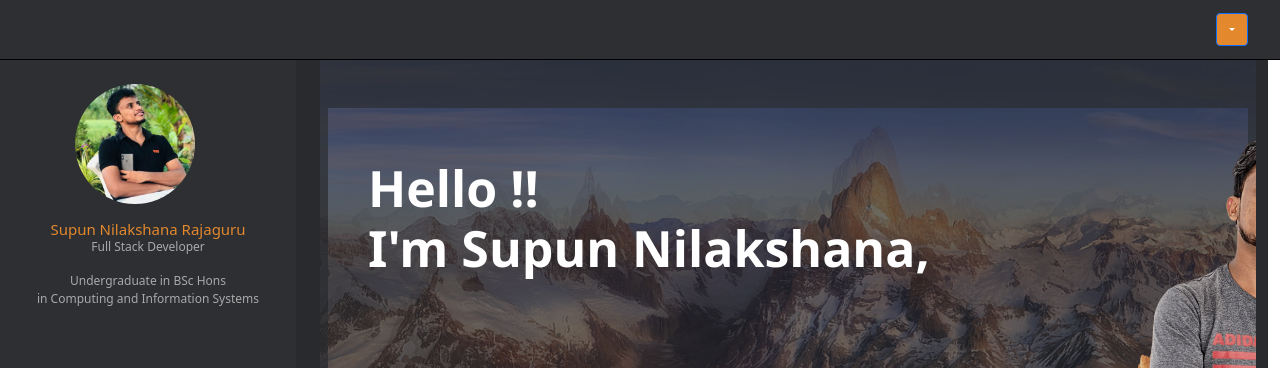
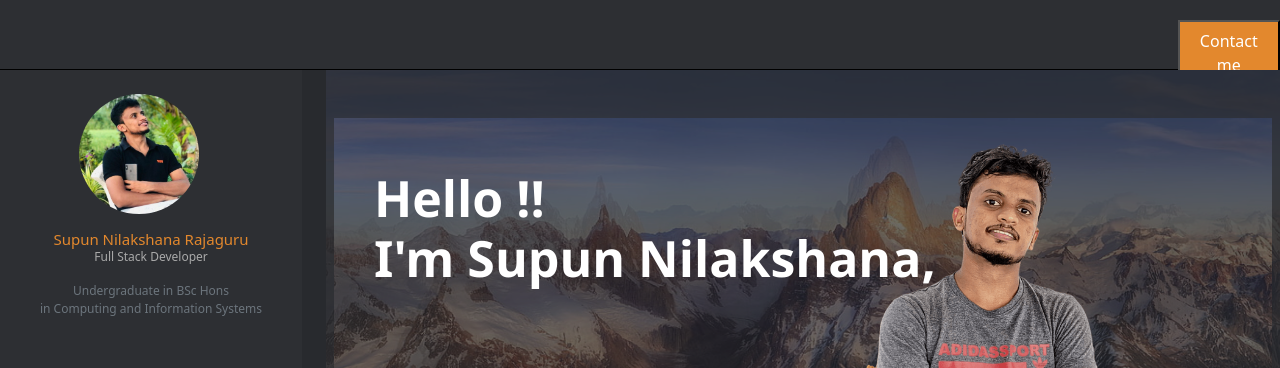
Before and after one commit to Dinithirathnayaka/profile-site, a React (Create React App) app: page / in a window 1280 px wide. Shown: the top 368 px of the page. Built offline with nearby package versions, Linux system fonts and the light colour scheme.

Commit message:
updated navbar button

```diff
--- a/src/App.css
+++ b/src/App.css
@@ -9,7 +9,7 @@ body {
 }
 .header-bar {
   width: 100%;
-  height: 60px;
+  height: 70px;
   background-color: #2d2f33;
   border-bottom: 1px solid black;
   /* padding-left: 85vw; */
@@ -17,12 +17,24 @@ body {
   padding-bottom: 2.5vh;
 }
 
-#dropdown-basic {
-  margin-left: 95%;
-  font-size: 13px;
+.header-bar .conh {
+  width: auto;
+  height: auto;
+  padding: 7px;
   background-color: #e3882d;
-  text-decoration: none;
-  margin-top: -1vh;
+  color: #fff;
+  margin-left: 92%;
+  margin-bottom: 2vh;
+}
+
+.header-bar .proc {
+  width: auto;
+  height: auto;
+  padding: 7px;
+  background-color: #e3882d;
+  color: #fff;
+  margin-left: 94%;
+  margin-bottom: 2vh;
 }
 
 .main-bar {
@@ -614,12 +626,6 @@ body {
   }
 }
 
-@media only screen and (max-width: 990px) {
-  .main-topimage {
-    display: none;
-  }
-}
-
 @media (max-width: 1000px) {
   .left .togclose {
     display: block;
@@ -641,3 +647,50 @@ body {
     display: block;
   }
 }
+
+@media only screen and (max-width: 1630px) {
+  .main-topimage {
+    margin-left: 75vh;
+  }
+}
+
+@media only screen and (max-width: 1415px) {
+  .main-topimage {
+    margin-left: 60vh;
+  }
+}
+
+@media only screen and (max-width: 1260px) {
+  .header-bar .conh {
+    margin-left: 85%;
+  }
+}
+
+@media only screen and (max-width: 1210px) {
+  .main-topimage {
+    display: none;
+  }
+}
+@media only screen and (max-width: 1060px) {
+  .header-bar .proc {
+    margin-left: 88%;
+  }
+}
+
+@media only screen and (max-width: 675px) {
+  .header-bar .conh {
+    margin-left: 75%;
+  }
+}
+
+@media only screen and (max-width: 560px) {
+  .header-bar .proc {
+    margin-left: 80%;
+  }
+}
+
+@media only screen and (max-width: 415px) {
+  .header-bar .conh {
+    margin-left: 70%;
+  }
+}
--- a/src/App.js
+++ b/src/App.js
@@ -15,38 +15,11 @@ function App() {
   return (
     <div>
       <Router>
-        <div className="header-bar">
-          <Dropdown>
-            <Dropdown.Toggle
-              id="dropdown-basic"
-              className="dropdown"
-            ></Dropdown.Toggle>
-            <Dropdown.Menu variant="dark">
-              <Dropdown.Item href="/">Profile</Dropdown.Item>
-              <Dropdown.Item href="/contact">Contact me</Dropdown.Item>
-            </Dropdown.Menu>
-          </Dropdown>
-        </div>
-
         <Routes>
           <Route path="/" element={<Home />} />
           <Route path="/contact" element={<Contact />} />
         </Routes>
       </Router>
-
-      {/* <div className="right">
-        <Router>
-          <Navbar />
-
-          <Switch>
-            <Route path="/" component={Home} />
-            <Route path="/history" component={History} />
-            <Route path="/porto" component={Portfolio} />
-            <Route path="/contact" component={Contact} />
-            <Route path="/blog" component={Home} />
-          </Switch>
-        </Router>
-      </div> */}
     </div>
   );
 }
--- a/src/Pages/Contact.jsx
+++ b/src/Pages/Contact.jsx
@@ -8,6 +8,7 @@ import LeftGrid from "../component/Grid Section/LeftGrid";
 import "../component/Contact.css";
 import { IconContext } from "react-icons";
 import LeftGridNew from "../component/Grid Section/LeftGridNew";
+import { Link } from "react-router-dom";
 
 function Contact() {
   function sendEmail(e) {
@@ -32,6 +33,14 @@ function Contact() {
   }
 
   return (
+    <div>
+      <div className="header-bar">
+        {" "}
+        <Link to="/">
+          <button className="proc">Profile</button>
+        </Link>
+      </div>
+
       <div className="main-bar">
         <div className="row grid-container">
           {/*---------------------------------
@@ -126,7 +135,7 @@ function Contact() {
                   marginTop: "5vh",
                 }}
               >
-              Get In Touch
+                Contact me
               </h5>
 
               <div className="form">
@@ -191,19 +200,6 @@ function Contact() {
               </div>
             </div>
           </div>
-        {/*---------------------------------
-             -----Right Grid Section--------
-             -----------------------------------*/}
-
-        <div className="right">
-          {/* <div className="tog-icon">
-            <BiMenu className="iconm" />
-          </div>
-          <div className="main-menu"></div>
-          <div className="div-lang">
-            <div className="fr">FR</div>
-            <div className="en">EN</div>
-          </div> */}
         </div>
       </div>
     </div>
--- a/src/Pages/Home.jsx
+++ b/src/Pages/Home.jsx
@@ -1,7 +1,7 @@
 import React from "react";
 import image from "../images/mountain.jpg";
 import facemain from "../images/face-2.png";
-
+import { Link } from "react-router-dom";
 import LeftGrid from "../component/Grid Section/LeftGrid";
 import LeftGridNew from "../component/Grid Section/LeftGridNew";
 import "../component/History.css";
@@ -9,7 +9,15 @@ import "../component/History.css";
 function Home() {
   return (
     <div>
-      <div className=" row main-bar">
+      <div className="header-bar">
+        {" "}
+        <Link to="/contact">
+          <button className="conh">Contact me</button>
+        </Link>
+      </div>
+
+      <div className="  main-bar">
+        <div className="row grid-container">
           {/*---------------------------------
              -----Left Grid Section--------
              -----------------------------------*/}
@@ -23,7 +31,7 @@ function Home() {
             </div>
           </div>
 
-        <div className="middle col-lg-9 col-11">
+          <div className="middle col-lg-9 col-10">
             <div className="main-image">
               <img src={image} style={{ height: "65vh", width: "100%" }} />
             </div>
@@ -52,7 +60,10 @@ function Home() {
              -----Perform Section--------
              -----------------------------------*/}
 
-            <div className=" row perform " style={{ marginTop: "35vh" }}></div>
+              <div
+                className=" row perform "
+                style={{ marginTop: "35vh" }}
+              ></div>
 
               {/*---------------------------------
              -----Education Section--------
@@ -63,20 +74,24 @@ function Home() {
               <div className="row">
                 <div
                   className=" mx-auto d-block history"
-                style={{ width: "65vh", padding: "30px", marginBottom: "2vh" }}
+                  style={{
+                    width: "65vh",
+                    padding: "30px",
+                    marginBottom: "2vh",
+                  }}
                 >
                   <h6 className="tit">
-                  Sabaragamuwa University Of Sri Lanka-Computing And Information
-                  Systems(CIS)
+                    Sabaragamuwa University Of Sri Lanka-Computing And
+                    Information Systems(CIS)
                   </h6>
                   <p className="small-text text-muted">Undergraduate</p>
                   <button className="btnh text-muted">oct 2019-oct 2024</button>
                   <p className="pr">
-                  The Department of Computing and Information Systems (DCIS) at
-                  the Faculty of Applied Sciences, Sabaragamuwa University of
-                  Sri Lanka was established in 2011 while the BScHons Degree
-                  Programme in Computing and Information Systems was initiated
-                  back in 2008.
+                    The Department of Computing and Information Systems (DCIS)
+                    at the Faculty of Applied Sciences, Sabaragamuwa University
+                    of Sri Lanka was established in 2011 while the BScHons
+                    Degree Programme in Computing and Information Systems was
+                    initiated back in 2008.
                   </p>
                   {/* <a href="#" class="linkh">
                   MORE
@@ -85,7 +100,11 @@ function Home() {
 
                 <div
                   className=" mx-auto d-block history"
-                style={{ width: "65vh", padding: "30px", marginBottom: "2vh" }}
+                  style={{
+                    width: "65vh",
+                    padding: "30px",
+                    marginBottom: "2vh",
+                  }}
                 >
                   <h6 className="tit">
                     ESOFT Metro Campus-Diploma in Software Engineering (DiSE)
@@ -93,10 +112,10 @@ function Home() {
                   <p className="small-text text-muted">Completed</p>
                   {/* <button className="btnh text-muted">jan 2020-jan 2021</button> */}
                   <p className="pr">
-                  This Diploma will provide the student with hands-on knowledge
-                  in software engineering concepts, analysis, designing, project
-                  management, testing, and development with practical
-                  programming environments including java and C#.
+                    This Diploma will provide the student with hands-on
+                    knowledge in software engineering concepts, analysis,
+                    designing, project management, testing, and development with
+                    practical programming environments including java and C#.
                   </p>
                   <a href="#" class="linkh">
                     MORE
@@ -116,8 +135,8 @@ function Home() {
                 >
                   <h6 className="subtopic">Mobile Development</h6>
                   <p className="content text-muted">
-                  I can develop the mobile application with best performance and
-                  very smoothly for your organization.
+                    I can develop the mobile application with best performance
+                    and very smoothly for your organization.
                   </p>
                 </div>
 
@@ -157,19 +176,6 @@ function Home() {
               </div>
             </div>
           </div>
-        {/*---------------------------------
-             -----Right Grid Section--------
-             -----------------------------------*/}
-
-        <div className="right">
-          {/* <div className="tog-icon">
-            <BiMenu className="iconm" />
-          </div>
-          <div className="main-menu"></div>
-          <div className="div-lang">
-            <div className="fr">FR</div>
-            <div className="en">EN</div>
-          </div> */}
         </div>
       </div>
     </div>
--- a/src/component/Grid Section/LeftGrid.jsx
+++ b/src/component/Grid Section/LeftGrid.jsx
@@ -20,7 +20,7 @@ function LeftGrid() {
 
         <h6 className="text-cenetr">Supun Nilakshana Rajaguru</h6>
         <p>Full Stack Developer </p>
-        <p>
+        <p className="text-muted">
           {" "}
           Undergraduate in BSc Hons <br />
           in Computing and Information Systems
--- a/src/component/Grid Section/LeftGridNew.jsx
+++ b/src/component/Grid Section/LeftGridNew.jsx
@@ -25,7 +25,7 @@ function LeftGridNew() {
 
             <h6 className="text-cenetr">Supun Nilakshana Rajaguru</h6>
             <p>Full stack Developer </p>
-            <p>
+            <p className="text-muted">
               {" "}
               Undergraduate in BSc Hons <br />
               in Computing and Information Systems
```
Lines whose indentation alone changed are shown as unchanged.
